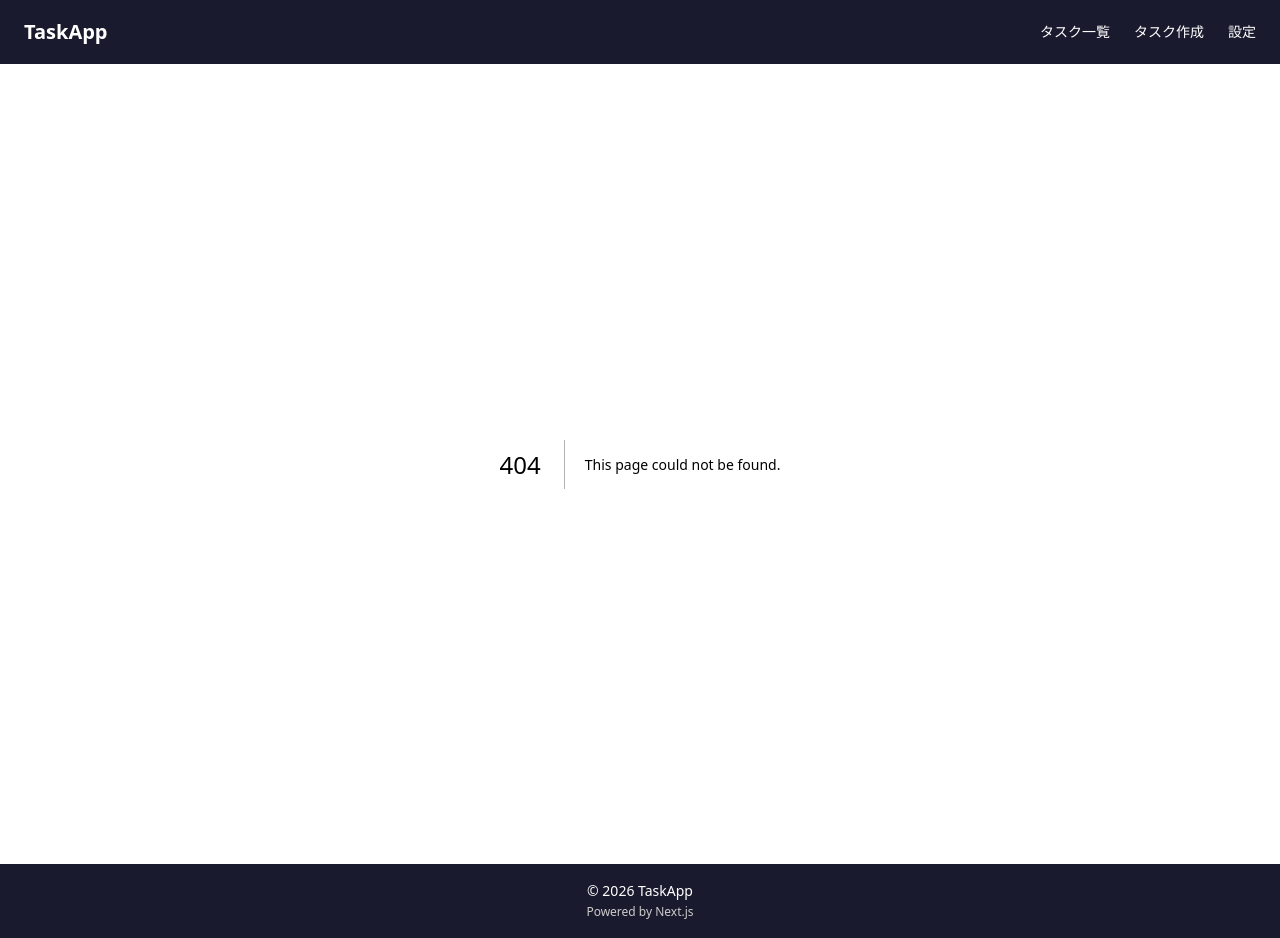
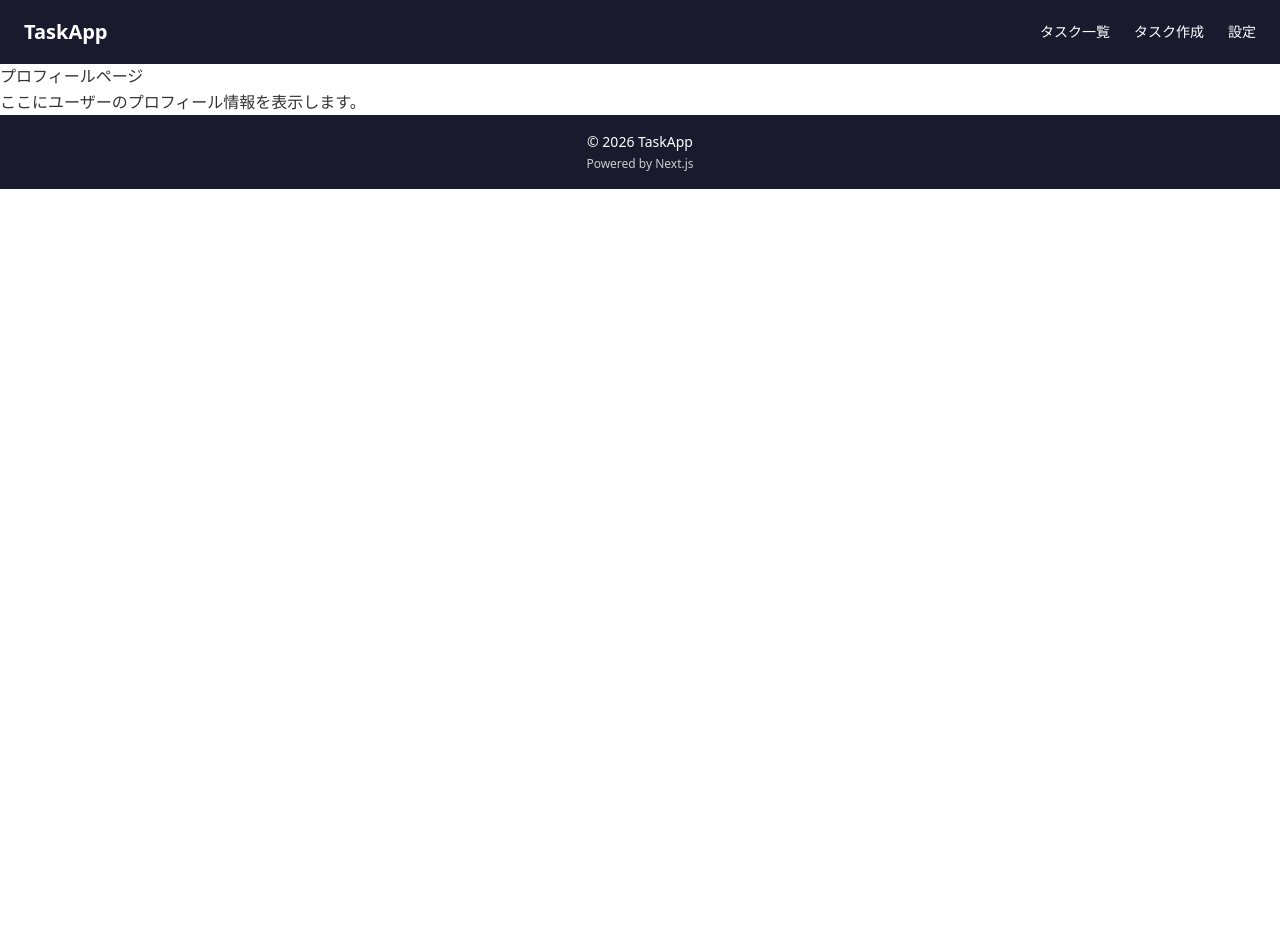
Before and after one commit to mogy-h/task-app, a Next.js app: page /profile in a window 1280 px wide. Before the commit this address had no page. After the commit the page ends 800 px from the top, so only its background shows below. Built offline with nearby package versions, Linux system fonts and the light colour scheme.

Commit message:
プロフィールのルーティングを追加

```diff
--- /dev/null
+++ b/app/profile/page.tsx
@@ -0,0 +1,8 @@
+export default function ProfilePage() {
+  return (
+    <div>
+      <h1>プロフィールページ</h1>
+      <p>ここにユーザーのプロフィール情報を表示します。</p>
+    </div>
+  );
+}
```
